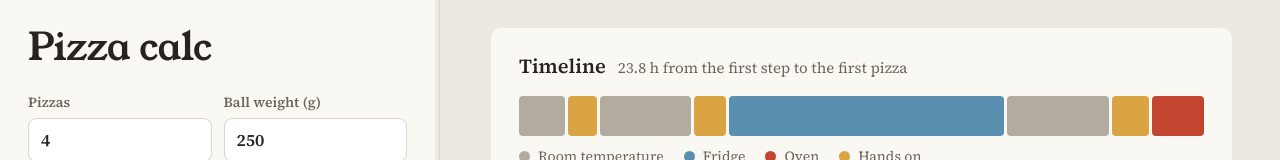
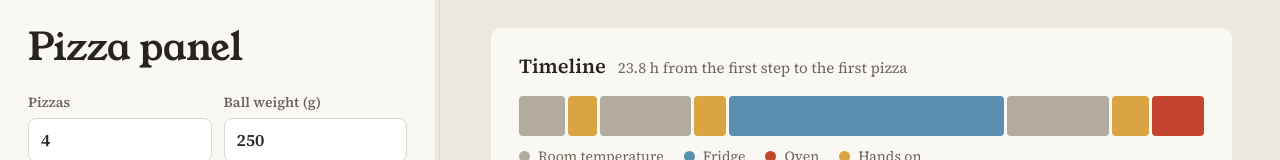
Before and after one commit to Nodo1221/Pizza-panel, a React (Vite) app: page / in a window 1280 px wide. Shown: the top 160 px of the page. Built offline with nearby package versions, Linux system fonts and the light colour scheme.

Commit message:
Changed to pizza panel

```diff
--- a/src/App.tsx
+++ b/src/App.tsx
@@ -128,7 +128,7 @@ export default function App() {
   return (
     <div className="app" style={{ '--side': `${side}px` } as CSSProperties}>
       <aside className="side">
-        <h1>Pizza calc</h1>
+        <h1>Pizza panel</h1>
         <div className="side-body">
           <div className="g">
             <div className="row">
```
